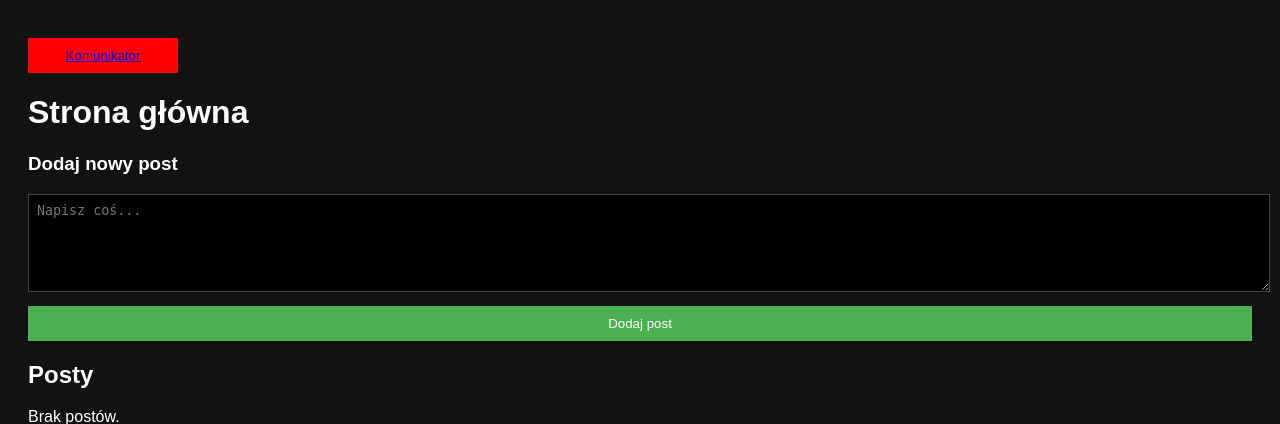
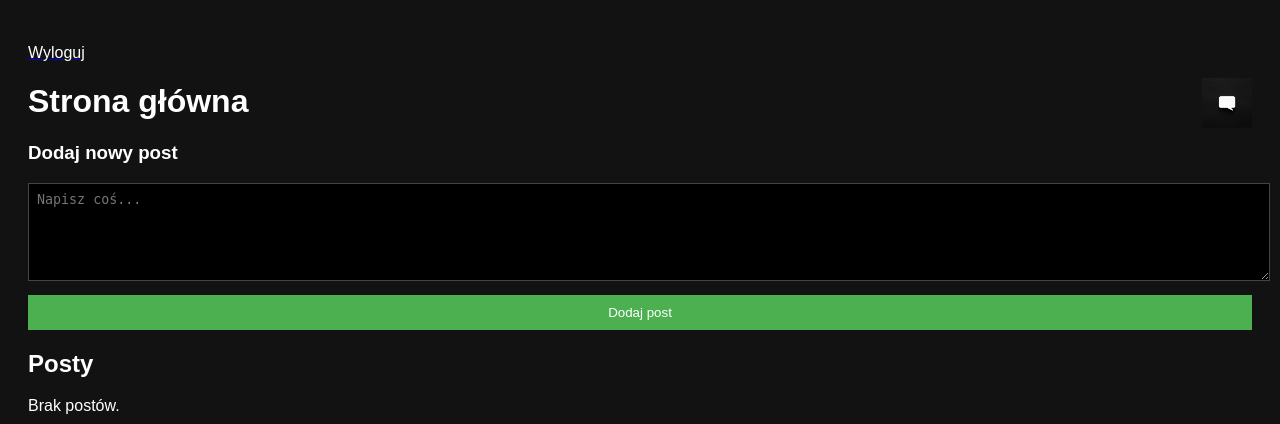
Before and after one commit to Drazaru-Drax/Notes-zaj-, a PHP site: page /main.php in a window 1280 px wide. Shown: the top 424 px of the page. Run offline with PHP 8.4, Linux system fonts and the light colour scheme; the visitor is signed in with stand-in values (Sample User, id 1); data that the repository does not hold is empty.

Commit message:
Add files via upload

```diff
--- a/BG/main.php
+++ b/BG/main.php
@@ -49,10 +49,20 @@ if ($conn->connect_error) { die("Błąd połączenia: " . $conn->connect_error);
             color: white;
             cursor: pointer;
         }
+        img{
+            height: 50px;
+            width: 50px;
+            float: right;
+        }
+        #p{
+            text-decoration: none;
+            color: white;
+        }
     </style>
 </head>
 <body>
-            <button type="submit" id = "com"><a href = "komunikator.php">Komunikator</a></button>
+    <a href = "start.php"><p id="p">Wyloguj</p></a>
+            <a href = "komunikator.php"><img src = "mess.jpg"></a>
 
 <h1>Strona główna</h1>
 
```
Also changed, not shown: BG/komunikator.php (+19 -0 lines), BG/mess.jpg (added).
